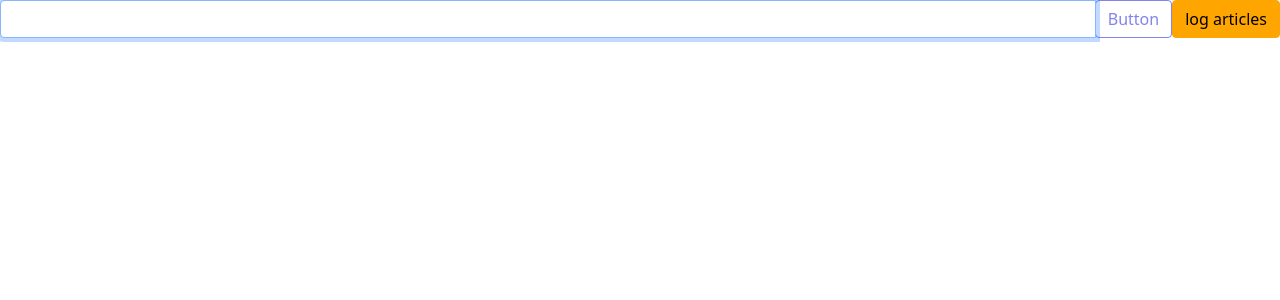
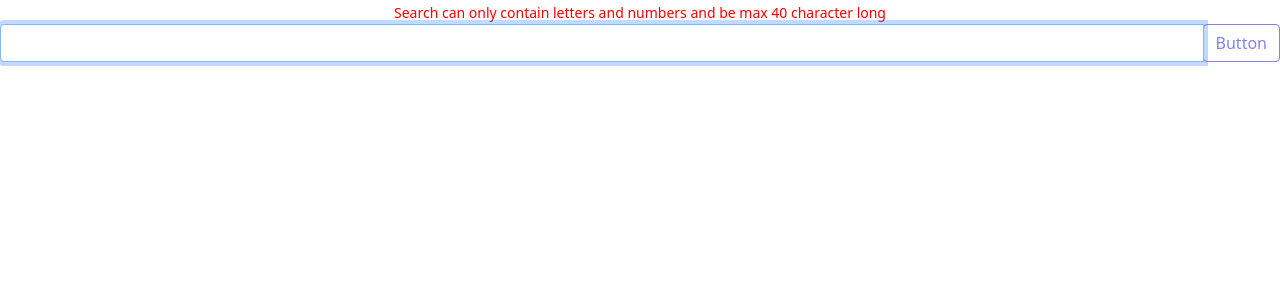
Before and after one commit to kramwalkis/ibm, a React (Create React App) app in the folder client/: page / in a window 1280 px wide. Shown: the top 300 px of the page. Built offline with nearby package versions, Linux system fonts and the light colour scheme.

Commit message:
scroll dwon fetch and regex for alphanumerical added

```diff
--- a/client/src/App.js
+++ b/client/src/App.js
@@ -2,6 +2,7 @@ import "./App.scss";
 import { useRef, useState, useEffect } from "react";
 import Button from "react-bootstrap/Button";
 import FormControl from "react-bootstrap/FormControl";
+import Form from "react-bootstrap/Form";
 import Container from "react-bootstrap/Container";
 import Row from "react-bootstrap/Row";
 import Col from "react-bootstrap/Col";
@@ -38,30 +39,52 @@ function App() {
     });
   }
 
-  function logArticles() {
-    console.log(articles);
+  async function fetchFromScroll(searchQuery, date) {
+    const request = await fetch(
+      `https://gnews.io/api/v4/search?q=${searchQuery}&max=10&to=${date.date}&token=bb9ec8144134db3ca00bcdd567945b9a`
+    );
+    const data = await request.json();
+    setLastArticleDate({
+      ...{ date: data.articles[data.articles.length - 1].publishedAt },
+    });
+    setArticles([...articles, ...data.articles.slice(1)]);
+  }
+
+  function checkInputValidity(input) {
+    const pattern = /^[\w\d\s]+$/;
+    return pattern.test(input.trim()) && input.length < 40 ? true : false;
+  }
+
+  function showError () {
+    console.log('bad input')
+  }
+
+  function handleClick(input) {
+    checkInputValidity(input) ? fetchFromClick(input) : showError()
   }
 
   function scrollLogic() {
     if (scrollRef.current) {
       const { scrollTop, scrollHeight, clientHeight } = scrollRef.current;
       if (Math.floor(scrollTop) + clientHeight === scrollHeight) {
-        console.log("youhave reached the bottom");
+        fetchFromScroll(searchRef.current.value, lastArticleDate);
       }
     }
   }
   return (
     <div className="App" onScroll={scrollLogic} ref={scrollRef}>
+      <Form.Text id="inputErrorMsg">
+        Search can only contain letters and numbers and be max 40 character long
+      </Form.Text>
       <InputGroup>
         <FormControl ref={searchRef} />
         <InputGroup.Append>
           <Button
-            onClick={() => fetchFromClick(searchRef.current.value)}
+            onClick={() => handleClick(searchRef.current.value)}
             variant="outline-secondary"
           >
             Button
           </Button>
-          <Button onClick={logArticles}>log articles</Button>
         </InputGroup.Append>
       </InputGroup>
       <Container className="mt-3 mb-0 pb-0" fluid>
--- a/client/src/App.scss
+++ b/client/src/App.scss
@@ -1,16 +1,16 @@
-$theme-colors: (
-    "info": tomato,
-    "danger": rgb(37, 47, 185),
-    "primary": orange,
-    "secondary": rgb(131, 131, 236)
-);
+@import "custom";
+
+$errorColor: red;
 
 .App {
-    text-align: center;
-    height: 100vh;
-    overflow: scroll;
-    margin: 0;
-    padding: 0;
+  text-align: center;
+  height: 100vh;
+  overflow: scroll;
+  margin: 0;
+  padding: 0;
 }
 
-@import "~bootstrap/scss/bootstrap";
+#inputErrorMsg {
+  // display: none;
+  color: $errorColor;
+}
--- /dev/null
+++ b/client/src/custom.scss
@@ -0,0 +1,8 @@
+$theme-colors: (
+  "info": tomato,
+  "danger": rgb(37, 47, 185),
+  "primary": orange,
+  "secondary": rgb(131, 131, 236),
+);
+
+@import "~bootstrap/scss/bootstrap";
```
